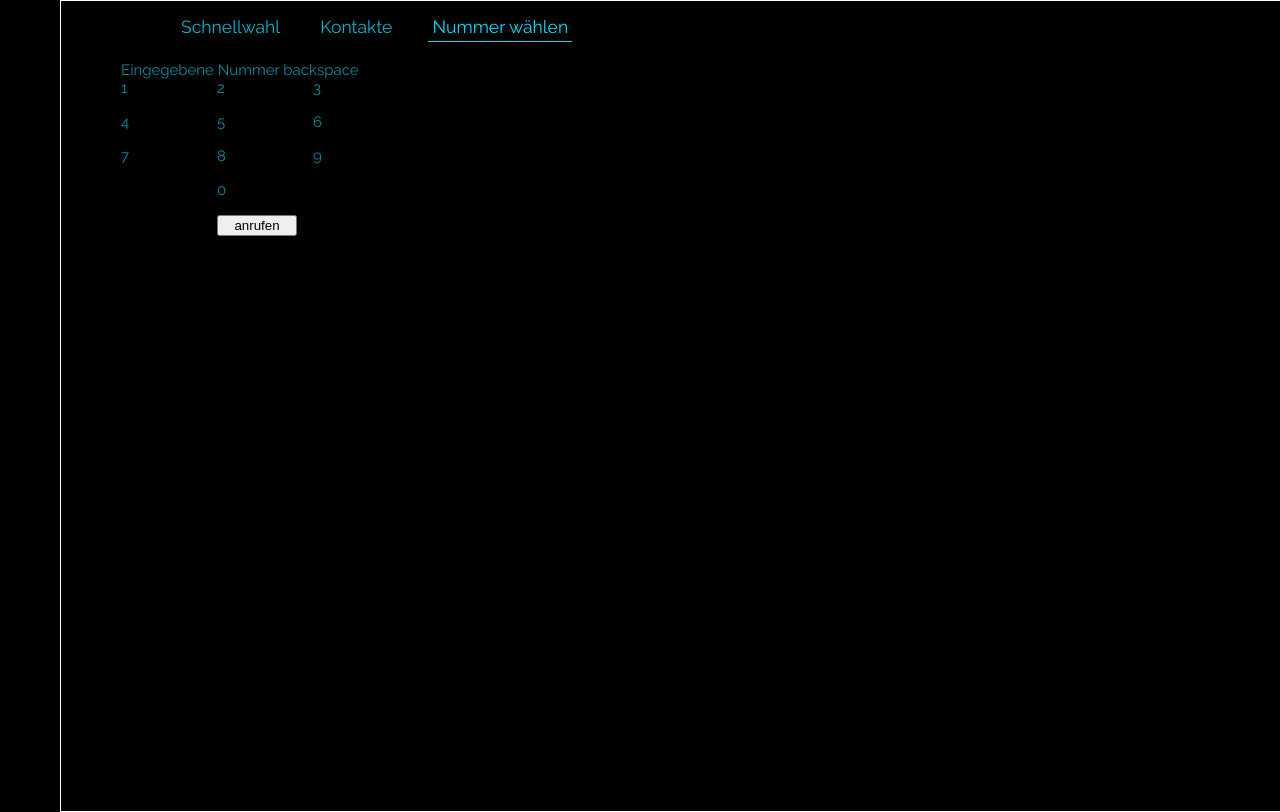
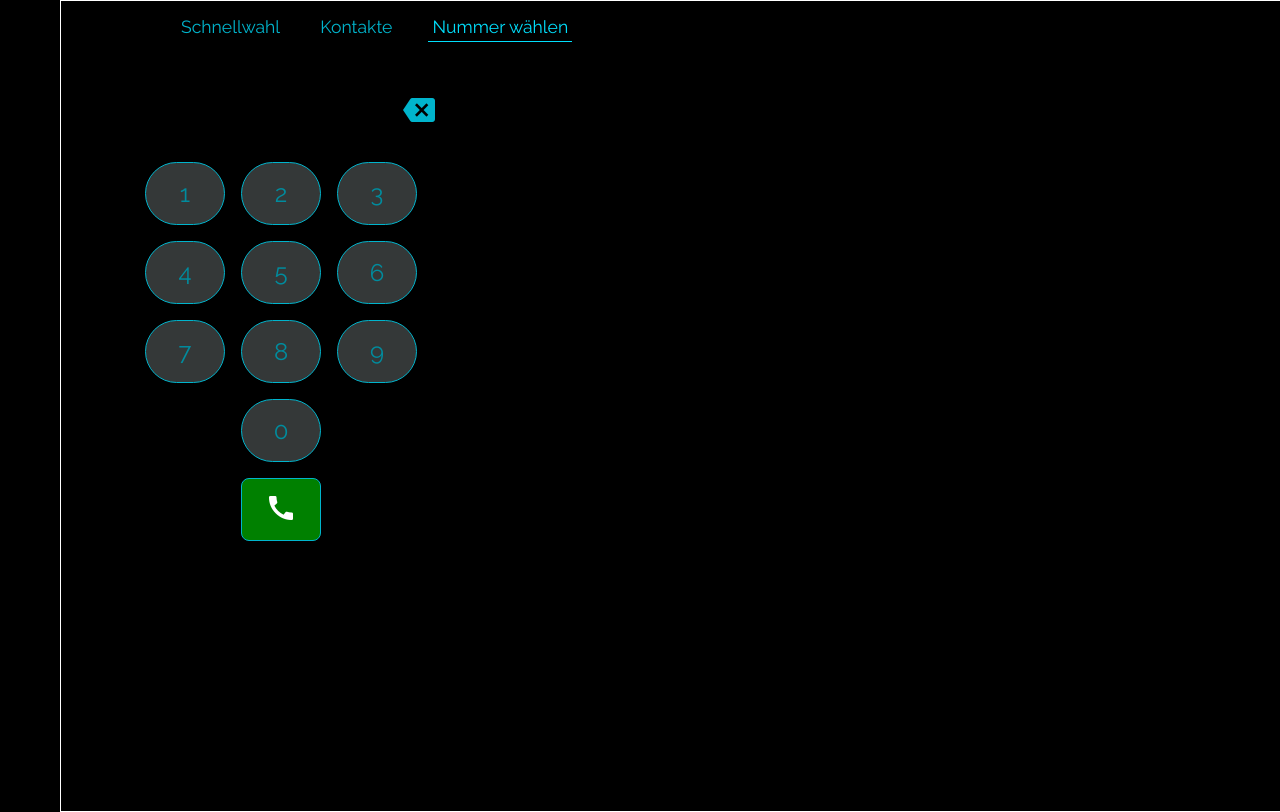
Before and after one commit to groma84/angular-exercise-phoneui, an Angular app: page /phone/dial in a window 1280 px wide. Shown: the top 812 px of the page. Built offline with nearby package versions, Linux system fonts and the light colour scheme.

Commit message:
Nummernwahl implementiert

```diff
--- a/src/app/dial-number/dial-number.component.html
+++ b/src/app/dial-number/dial-number.component.html
@@ -1,20 +1,23 @@
-<div>
-  <div>
-    <span>Eingegebene Nummer</span>
-    <span>
-      backspace </span>
+<div class="dial-number__container">
+  <div class="dial-number__number-container">
+    <span class="dial-number__dialed-number">{{dialedNumber}}</span>
+    <button type="button" class="dial-number__backspace-button" (click)="onBackspaceClicked()">
+      <i class="material-icons ">backspace</i>
+    </button>
   </div>
   <div class="dial-number__numpad">
-    <span>1</span>
-    <span>2</span>
-    <span>3</span>
-    <span>4</span>
-    <span>5</span>
-    <span>6</span>
-    <span>7</span>
-    <span>8</span>
-    <span>9</span>
-    <span class="dial-number__num0">0</span>
-    <button type="button" class="dial-number__call-button">anrufen</button>
+    <span (click)="onNumberClicked(1)">1</span>
+    <span (click)="onNumberClicked(2)">2</span>
+    <span (click)="onNumberClicked(3)">3</span>
+    <span (click)="onNumberClicked(4)">4</span>
+    <span (click)="onNumberClicked(5)">5</span>
+    <span (click)="onNumberClicked(6)">6</span>
+    <span (click)="onNumberClicked(7)">7</span>
+    <span (click)="onNumberClicked(8)">8</span>
+    <span (click)="onNumberClicked(9)">9</span>
+    <span class="dial-number__num0" (click)="onNumberClicked(0)">0</span>
+    <button type="button" class="dial-number__call-button">
+      <i id="dial-number__call-button" class="material-icons">call</i>
+    </button>
   </div>
 </div>
--- a/src/app/dial-number/dial-number.component.scss
+++ b/src/app/dial-number/dial-number.component.scss
@@ -1,10 +1,54 @@
+@import '../../theme';
+
+%hover-style {
+  color: white;
+  background-color: $theme_color_highlight;
+}
+
+.dial-number__container {
+  max-width: 20rem;
+  display: flex;
+  flex-direction: column;
+  align-items: center;
+}
+
+.dial-number__number-container {
+  width: 20rem;
+  margin: 2rem 0rem;
+  display: flex;
+  justify-content: space-between;
+  align-items: center;
+}
+
+.dial-number__dialed-number {
+  font-size: 1.25rem;
+  font-weight: bold;
+}
+
 .dial-number__numpad {
   max-width: 20rem;
 
   display: grid;
   grid-gap: 1rem;
-  grid-template-rows: auto auto auto auto auto;
-  grid-template-columns: 5rem 5rem 5rem;
+  grid-template-rows: repeat(5, 1fr);
+  grid-template-columns: repeat(3, 5rem);
+  align-content: center;
+
+  span {
+    background-color: $theme_color_dark;
+    border-radius: 2rem;
+    border: 1px solid $theme_color_accent;
+    text-align: center;
+    padding: 1rem 0rem;
+    font-size: 1.5rem;
+    cursor: pointer;
+
+    transition: all 0.25s ease-in;
+
+    &:hover {
+      @extend %hover-style;
+    }
+  }
 }
 
 .dial-number__num0 {
@@ -14,4 +58,31 @@
 .dial-number__call-button {
   grid-row: 5/6;
   grid-column: 2/3;
+
+  background-color: green;
+  border-radius: 0.5rem;
+  border: 1px solid $theme_color_accent;
+  cursor: pointer;
+  transition: all 0.25s ease-in;
+
+  &:hover {
+    @extend %hover-style;
+  }
 }
+
+#dial-number__call-button {
+  font-size: 2rem;
+  color: white;
+}
+
+.dial-number__backspace-button {
+  cursor: pointer;
+
+  background-color: black;
+  border-width: 0;
+  color: $theme_color_accent;
+
+  i {
+    font-size: 2rem;
+  }
+}
--- a/src/app/dial-number/dial-number.component.ts
+++ b/src/app/dial-number/dial-number.component.ts
@@ -6,10 +6,25 @@ import { Component, OnInit } from '@angular/core';
   styleUrls: ['./dial-number.component.scss']
 })
 export class DialNumberComponent implements OnInit {
+  dialedNumber: string;
 
-  constructor() { }
-
-  ngOnInit() {
+  constructor() {
+    this.dialedNumber = '';
   }
 
+  ngOnInit() {}
+
+  onBackspaceClicked() {
+    if (this.dialedNumber.length) {
+      if (this.dialedNumber.length === 1) {
+        this.dialedNumber = '';
+      } else {
+        this.dialedNumber = this.dialedNumber.substring(0, this.dialedNumber.length - 1);
+      }
+    }
+  }
+
+  onNumberClicked(num) {
+    this.dialedNumber += num;
+  }
 }
--- a/src/index.html
+++ b/src/index.html
@@ -1,14 +1,18 @@
 <!doctype html>
 <html lang="en">
+
 <head>
   <meta charset="utf-8">
   <title>AngularExercisePhoneui</title>
   <base href="/">
 
   <meta name="viewport" content="width=device-width, initial-scale=1">
+  <link href="https://fonts.googleapis.com/icon?family=Material+Icons" rel="stylesheet">
   <link rel="icon" type="image/x-icon" href="favicon.ico">
 </head>
+
 <body>
   <app-root></app-root>
 </body>
+
 </html>
```
